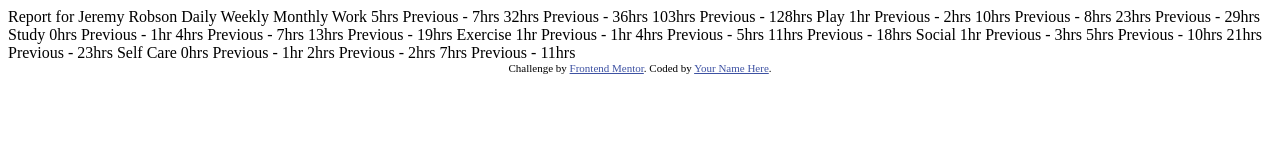
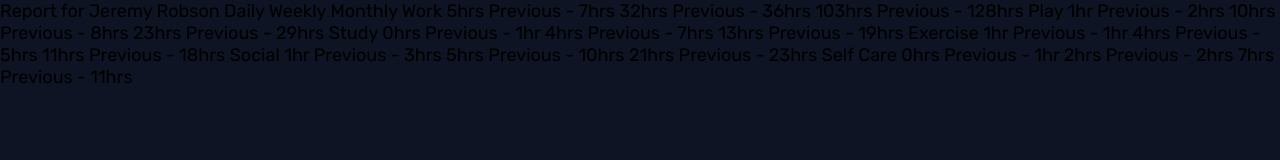
Before and after one commit to ehtishamdot/frontend-mentor-time-tracking-dashboard, a plain HTML site: page index.html in a window 1280 px wide. Drawn offline with Linux system fonts and the light colour scheme.

Commit message:
global styles initial setup

```diff
--- a/index.html
+++ b/index.html
@@ -5,14 +5,9 @@
   <meta name="viewport" content="width=device-width, initial-scale=1.0"> <!-- displays site properly based on user's device -->
 
   <link rel="icon" type="image/png" sizes="32x32" href="./images/favicon-32x32.png">
-
+  <link rel="stylesheet" href="style.css">
   <title>Frontend Mentor | Time tracking dashboard</title>
 
-  <!-- Feel free to remove these styles or customise in your own stylesheet 👍 -->
-  <style>
-    .attribution { font-size: 11px; text-align: center; }
-    .attribution a { color: hsl(228, 45%, 44%); }
-  </style>
 </head>
 <body>
 
@@ -71,10 +66,5 @@
   7hrs <!-- monthly -->
   Previous - 11hrs <!-- monthly -->
 
-
-  <div class="attribution">
-    Challenge by <a href="https://www.frontendmentor.io?ref=challenge" target="_blank">Frontend Mentor</a>.
-    Coded by <a href="#">Your Name Here</a>.
-  </div>
 </body>
 </html>
--- /dev/null
+++ b/style.css
@@ -0,0 +1,32 @@
+/* fonts */
+@import url('https://fonts.googleapis.com/css2?family=Rubik:wght@300;400;500&display=swap');
+
+/* global */
+:root {
+    /* primary colors */
+    --blue: hsl(246, 80%, 60%);
+    --work: hsl(15, 100%, 70%);
+    --play: hsl(195, 74%, 62%);
+    --study: hsl(348, 100%, 68%);
+    --exercise: hsl(145, 58%, 55%);
+    --social: hsl(264, 64%, 52%);
+    --self-care: hsl(43, 84%, 65%);
+
+    /* neutral colors */
+    --dark-blue: hsl(235, 46%, 20%);
+    --very-dark-blue: hsl(226, 43%, 10%);
+    --desaturated-blue: hsl(235, 45%, 61%);
+    --pale-blue: hsl(236, 100%, 87%);
+}
+
+* {
+    box-sizing: border-box;
+    margin: 0;
+    padding: 0;
+    font-family: 'Rubik', sans-serif;
+}
+
+html {
+    font-size: 18px;
+    background-color: var(--very-dark-blue);
+}
```
Also changed, not shown: main.js (added).
